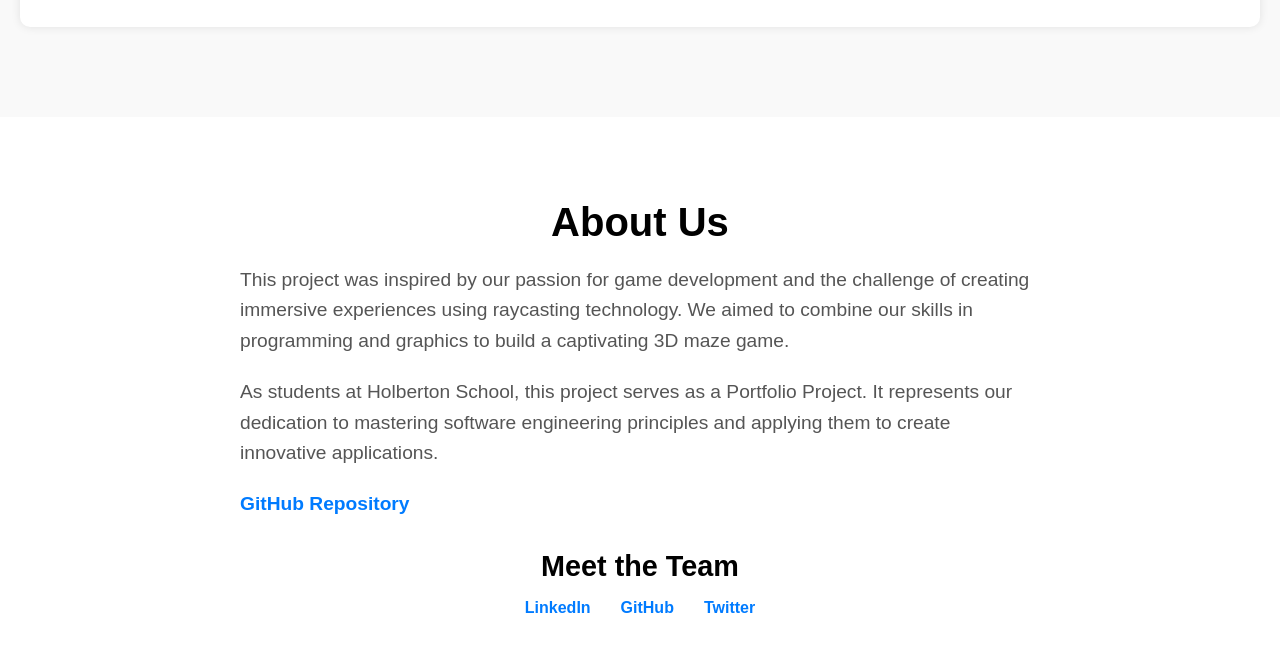
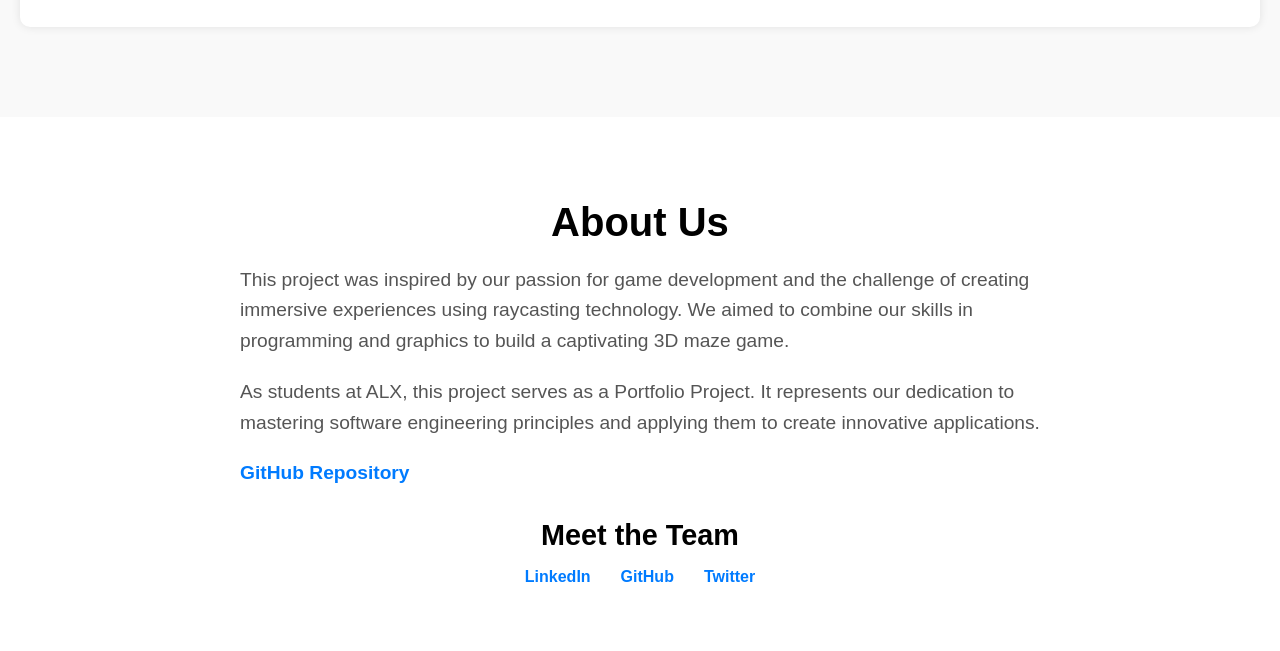
Before and after one commit to AdamTa05/MazeLandingPage, a plain HTML site: page index.html in a window 1280 px wide. Shown: the part 1729-2380 px from the top of the page. Drawn offline with Linux system fonts and the light colour scheme.

Commit message:
about section

```diff
--- a/index.html
+++ b/index.html
@@ -62,7 +62,7 @@
     <h2>About Us</h2>
     <div class="about-content">
         <p>This project was inspired by our passion for game development and the challenge of creating immersive experiences using raycasting technology. We aimed to combine our skills in programming and graphics to build a captivating 3D maze game.</p>
-        <p>As students at Holberton School, this project serves as a Portfolio Project. It represents our dedication to mastering software engineering principles and applying them to create innovative applications.</p>
+        <p>As students at ALX, this project serves as a Portfolio Project. It represents our dedication to mastering software engineering principles and applying them to create innovative applications.</p>
         <p><a href="https://github.com/AdamTa05/MazeLandingPage" target="_blank">GitHub Repository</a></p>
     </div>
     <div class="team-members">
```
